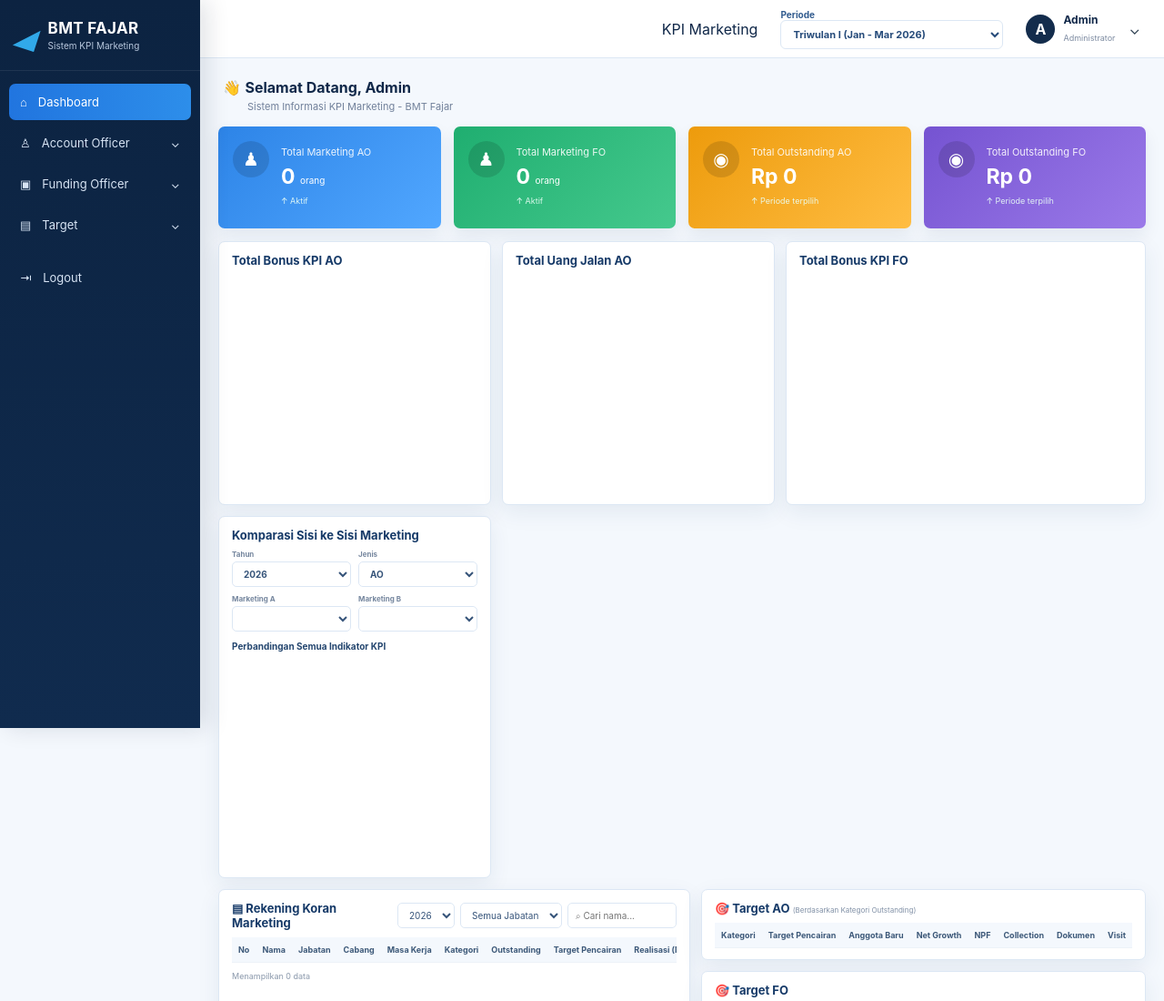
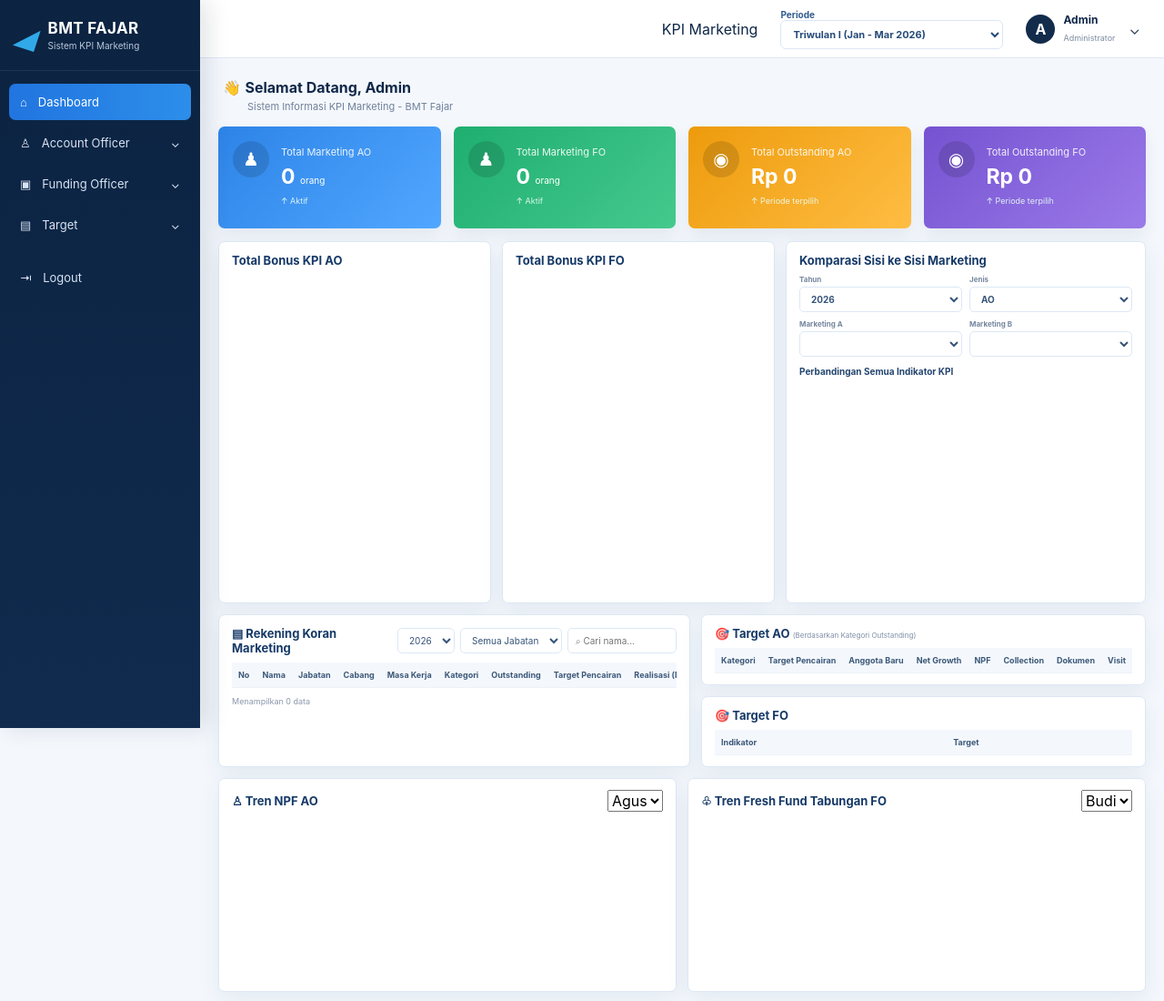
Before and after one commit to backupbmtfajar-sys/kpi-master-bmt-fajar, a website: page public/index.html in a window 1280 px wide. Shown: the top 1100 px of the page at 91% size. Drawn offline with nearby package versions, Linux system fonts and the light colour scheme; no server answers.

Commit message:
Update index.html

```diff
--- a/public/index.html
+++ b/public/index.html
@@ -96,10 +96,6 @@
               <canvas id="bonusAoChart"></canvas>
             </div>
             <div class="panel chart-panel">
-              <div class="panel-head"><h3>Total Uang Jalan AO</h3></div>
-              <canvas id="bonusAoChart"></canvas>
-            </div>
-            <div class="panel chart-panel">
               <div class="panel-head"><h3>Total Bonus KPI FO</h3></div>
               <canvas id="bonusFoChart"></canvas>
             </div>
```
